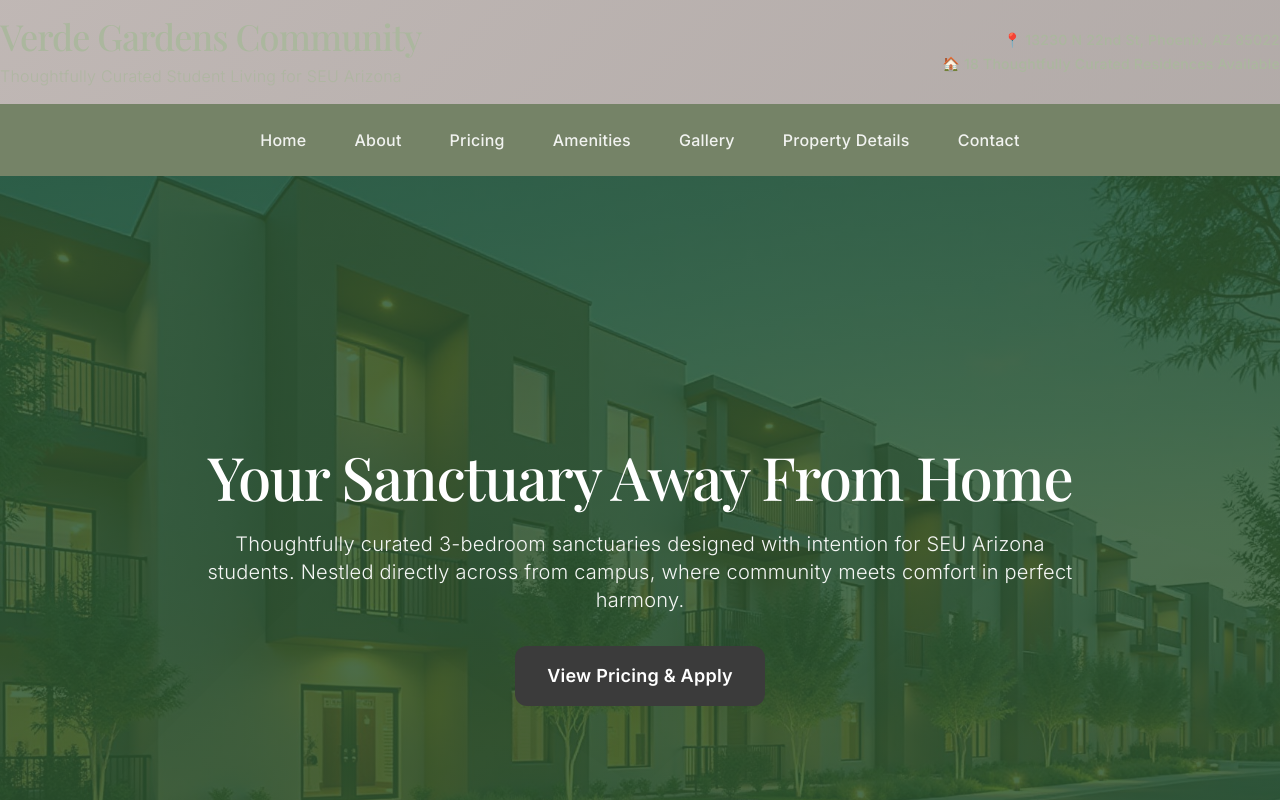
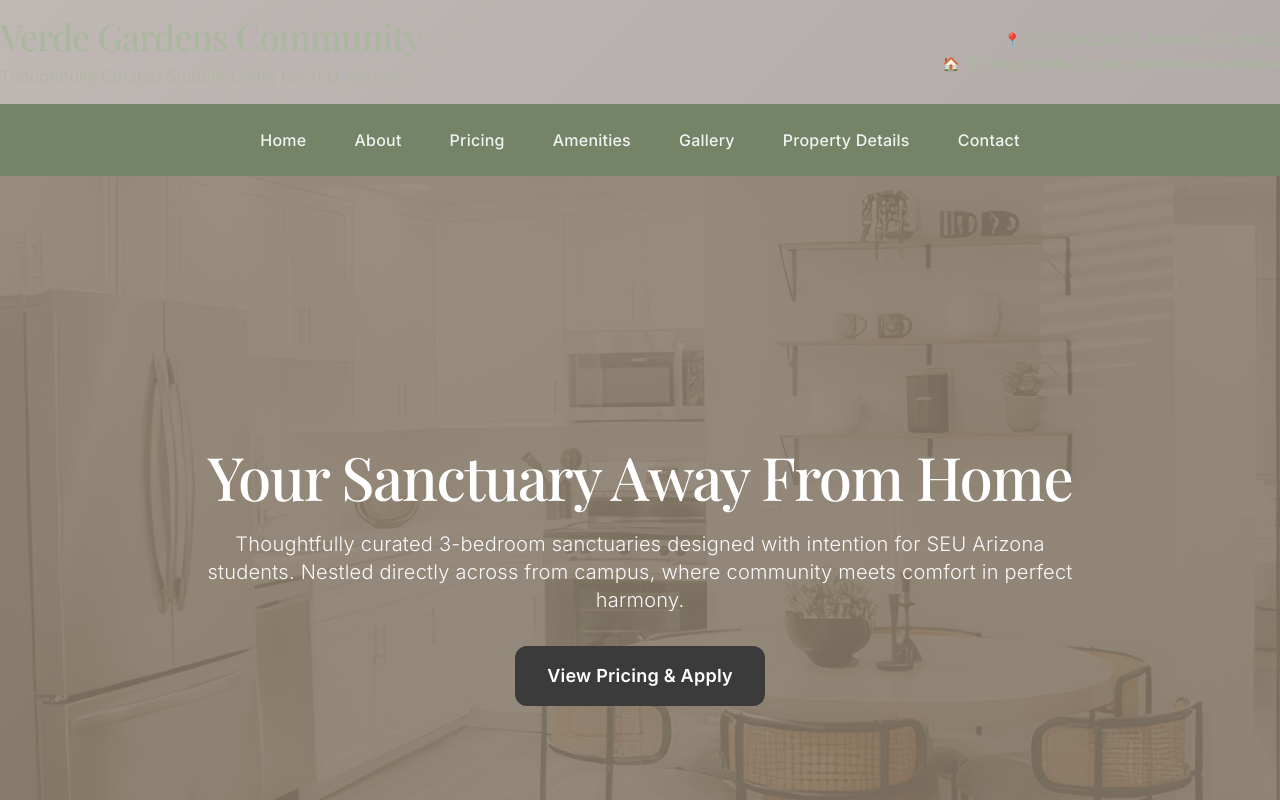
Before and after one commit to brebuilds/verde-gardens, a React (Vite) app: page / in a window 1280 px wide. Shown: the top 800 px of the page. Built offline with nearby package versions, Linux system fonts and the light colour scheme; a web font is replaced by a local one.

Commit message:
Update hero image and overlay
Replace hero image with new image and update overlay color to a neutral tone.

```diff
--- a/src/components/Hero.tsx
+++ b/src/components/Hero.tsx
@@ -1,4 +1,4 @@
-import heroBackground from "@/assets/hero-bg.jpg";
+const heroBackground = "/lovable-uploads/3a6b8b51-cab0-417a-a3d7-a1783cc9198b.png";
 
 export const Hero = () => {
   const scrollToPricing = () => {
@@ -13,7 +13,7 @@ export const Hero = () => {
       id="home"
       className="relative min-h-screen flex items-center justify-center text-white"
       style={{
-        background: `linear-gradient(rgba(44, 85, 48, 0.85), rgba(44, 85, 48, 0.85)), url(${heroBackground})`,
+        background: `linear-gradient(rgba(139, 125, 107, 0.85), rgba(139, 125, 107, 0.85)), url(${heroBackground})`,
         backgroundSize: "cover",
         backgroundPosition: "center",
         backgroundAttachment: "fixed",
```
Also changed, not shown: public/lovable-uploads/3a6b8b51-cab0-417a-a3d7-a1783cc9198b.png (added).
